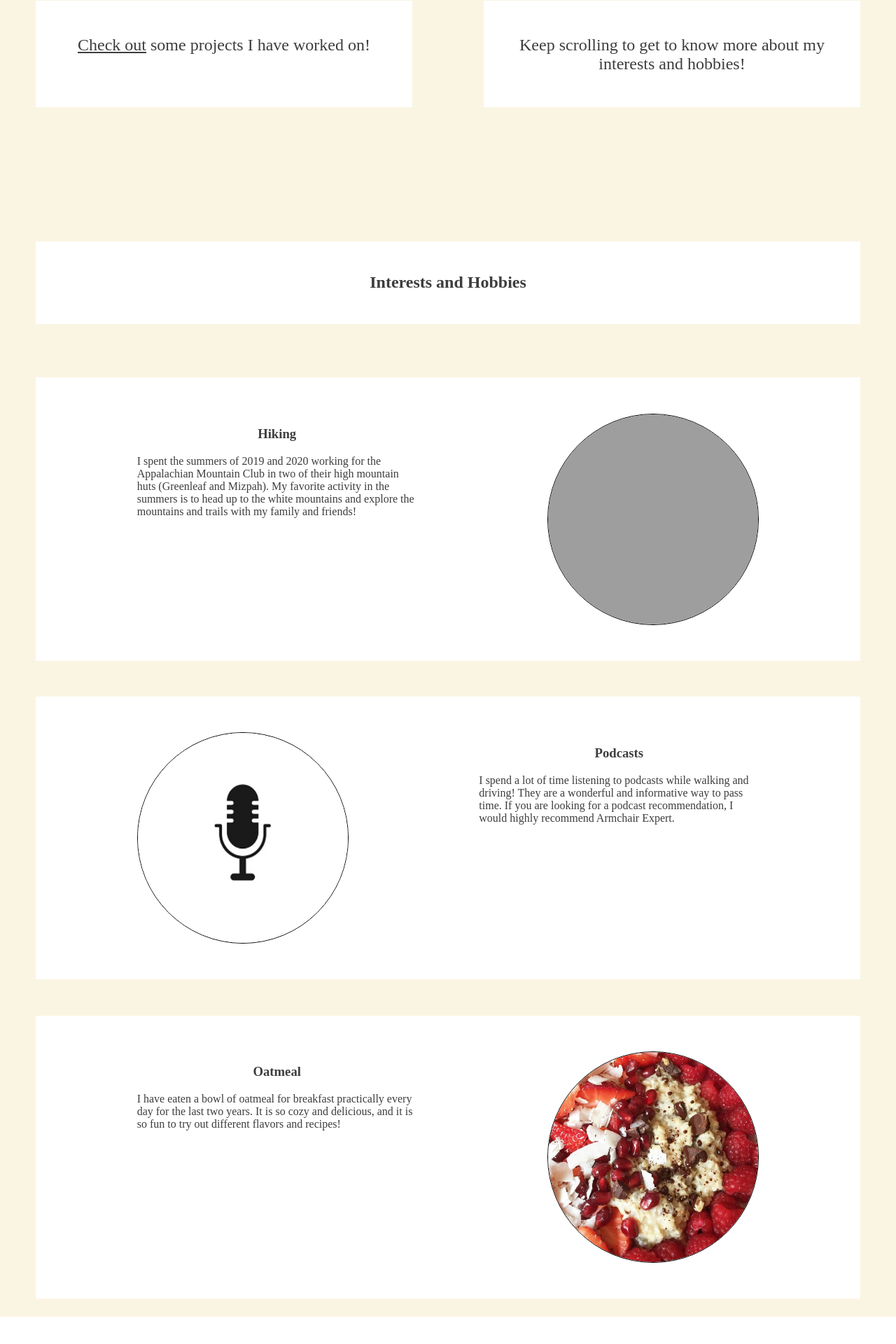
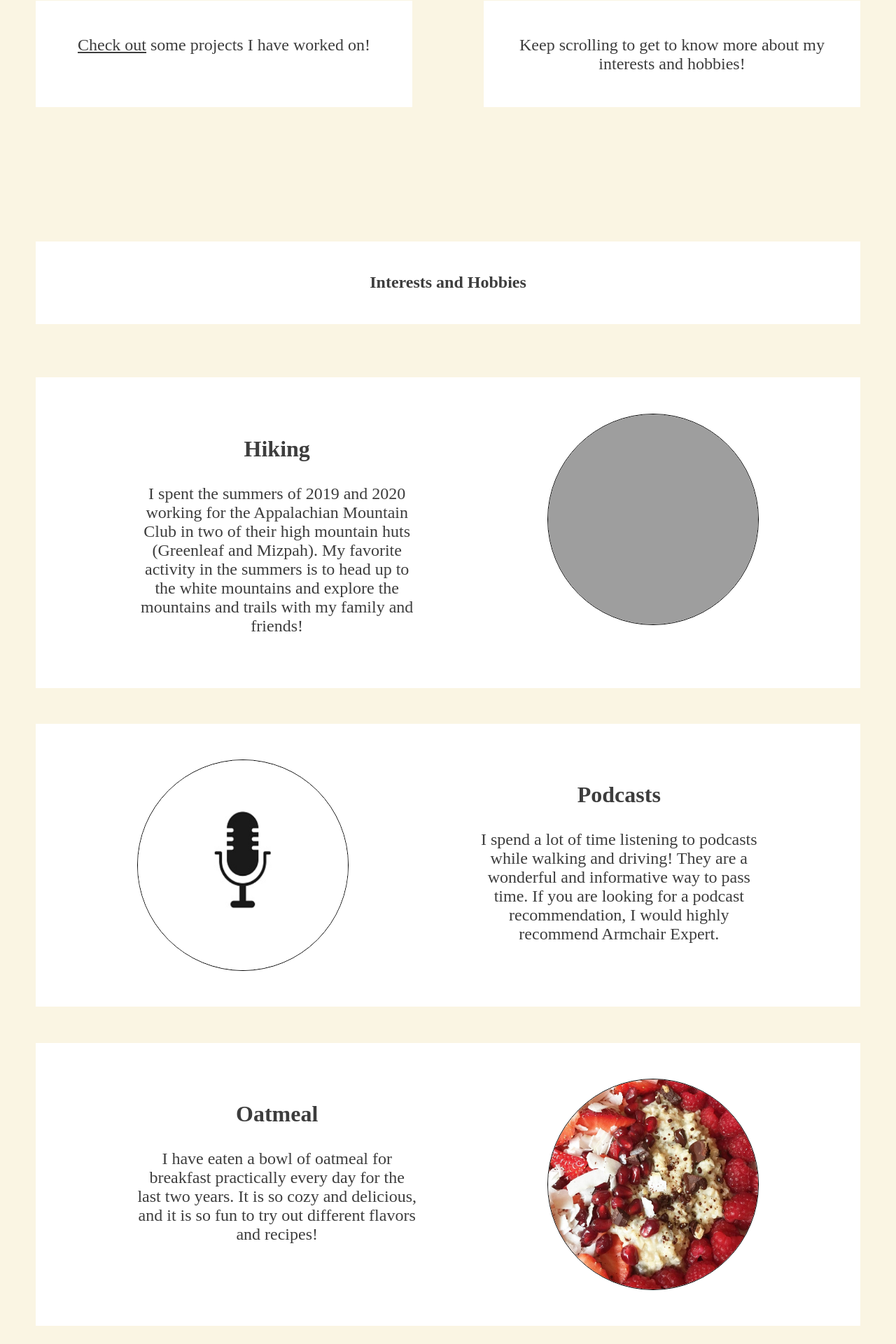
Before and after one commit to megantormey/megantormey.github.io, a PHP site: page / in a window 1280 px wide. Shown: the part 775-2695 px from the top of the page at 70% size. Before the commit the page ends 2656 px from the top, so only its background shows below. Run offline with PHP 8.4, Linux system fonts and the light colour scheme; grey boxes are pictures that could not be loaded.

Commit message:
fix font

```diff
--- a/index.html
+++ b/index.html
@@ -54,7 +54,8 @@
       <div class="int">
         <div class="explain">
           <h3>Hiking</h3>
-          <p>I spent the summers of 2019 and 2020 working for the Appalachian Mountain Club in two of their high
+          <p class="desc">I spent the summers of 2019 and 2020 working for the Appalachian Mountain Club in two of their
+            high
             mountain huts (Greenleaf and Mizpah). My favorite activity in the summers is to head up to the white
             mountains and explore the mountains and trails with my family and friends!</p>
         </div>
@@ -64,7 +65,8 @@
         <img class="hobby" src="images/podcast.png" />
         <div class="explain">
           <h3>Podcasts</h3>
-          <p>I spend a lot of time listening to podcasts while walking and driving! They are a wonderful and informative
+          <p class="desc">I spend a lot of time listening to podcasts while walking and driving! They are a wonderful
+            and informative
             way to pass time. If you are looking for a podcast recommendation, I would highly recommend Armchair Expert.
           </p>
         </div>
@@ -72,7 +74,8 @@
       <div class="int">
         <div class="explain">
           <h3>Oatmeal</h3>
-          <p>I have eaten a bowl of oatmeal for breakfast practically every day for the last two years. It is so cozy
+          <p class="desc">I have eaten a bowl of oatmeal for breakfast practically every day for the last two years. It
+            is so cozy
             and delicious, and it is so fun to try out different flavors and recipes!</p>
         </div>
         <img class="hobby" src="images/oatmeal.png" />
--- a/styles/site.css
+++ b/styles/site.css
@@ -193,4 +193,10 @@
 
 h3 {
   text-align: center;
+  font-size: 32px;
 }
+
+.desc {
+  font-size: 24px;
+  text-align: center;
+}
```
